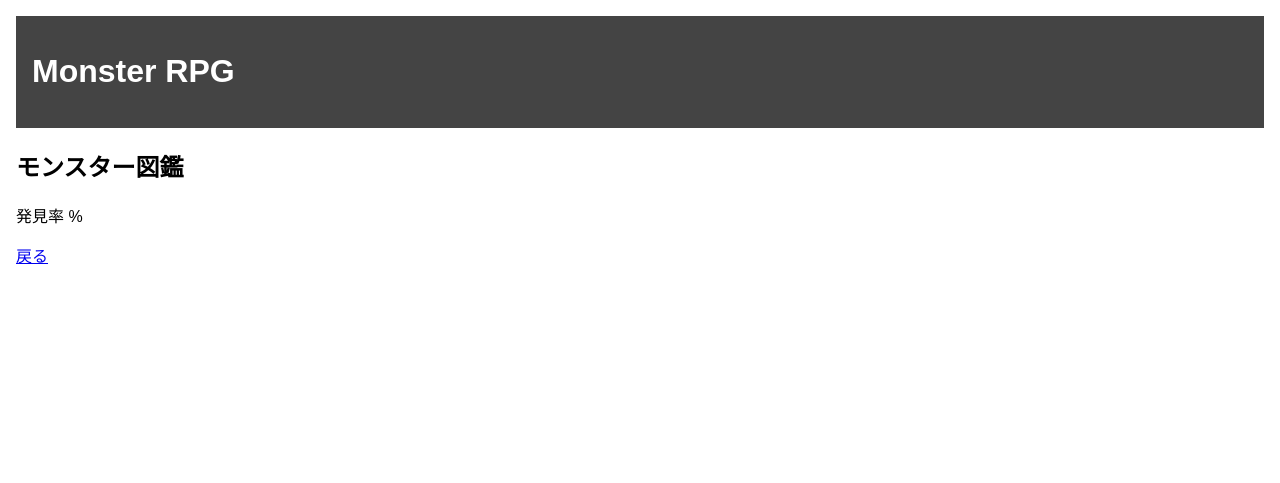
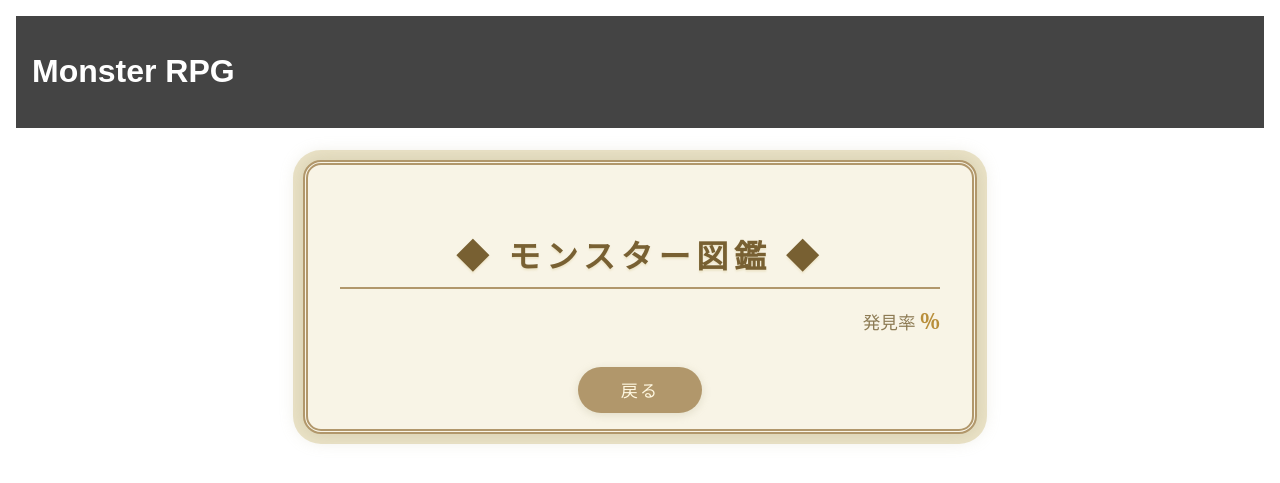
Before and after one commit to bakamarudasi/monster_rpg_project, a Flask app: template templates/monster_book.html in a window 1280 px wide. Shown: the top 483 px of the page. Run offline with Flask 3, Linux system fonts and the light colour scheme; the template is opened without the code that fills it, so the values that code supplies are empty.

Commit message:
Update monster_book.html

```diff
--- a/templates/monster_book.html
+++ b/templates/monster_book.html
@@ -1,24 +1,171 @@
 {% extends "layout.html" %}
 {% block content %}
-<h2>モンスター図鑑</h2>
-<p>発見率 {{ completion|round(1) }}%</p>
-<ul>
+<div class="book-wrapper">
+  <h2 class="book-title">◆ モンスター図鑑 ◆</h2>
+  <div class="book-meta">発見率 <span class="book-percent">{{ completion|round(1) }}%</span></div>
+  <ul class="book-list">
     {% for entry, status in entries %}
-  <li>
+      <li class="book-entry status-{{ status }}">
         {% if status == 'captured' %}
-    <strong>{{ entry.monster_id }}</strong> [捕獲]<br>
-    {{ entry.description }}
-    {% if entry.location_hint %}<br>出現場所: {{ entry.location_hint }}{% endif %}
-    {% if entry.synthesis_hint %}<br>合成ヒント: {{ entry.synthesis_hint }}{% endif %}
+          <div class="entry-head">
+            <span class="badge badge-captured">捕獲</span>
+            <span class="entry-id">{{ entry.monster_id }}</span>
+          </div>
+          <div class="entry-desc">{{ entry.description }}</div>
+          {% if entry.location_hint %}
+            <div class="entry-hint"><span class="hint-label">出現場所：</span>{{ entry.location_hint }}</div>
+          {% endif %}
+          {% if entry.synthesis_hint %}
+            <div class="entry-hint"><span class="hint-label">合成秘訣：</span>{{ entry.synthesis_hint }}</div>
+          {% endif %}
         {% elif status == 'seen' %}
-    {{ entry.monster_id }} [目撃]<br>
-    ??? 詳細は不明
-    {% if entry.location_hint %}<br>手掛かり: {{ entry.location_hint }}{% endif %}
+          <div class="entry-head">
+            <span class="badge badge-seen">目撃</span>
+            <span class="entry-id">{{ entry.monster_id }}</span>
+          </div>
+          <div class="entry-desc">？？？ 詳細は不明</div>
+          {% if entry.location_hint %}
+            <div class="entry-hint"><span class="hint-label">手掛かり：</span>{{ entry.location_hint }}</div>
+          {% endif %}
         {% else %}
-    ??? [未発見]
+          <div class="entry-head">
+            <span class="badge badge-unknown">未発見</span>
+            <span class="entry-id">？？？</span>
+          </div>
         {% endif %}
       </li>
     {% endfor %}
   </ul>
-<a href="{{ url_for('play', user_id=user_id) }}">戻る</a>
+  <div class="book-back">
+    <a href="{{ url_for('play', user_id=user_id) }}" class="book-link">戻る</a>
+  </div>
+</div>
+
+<style>
+.book-wrapper {
+  background: #f8f4e6;
+  border: 5px double #b1976b;
+  max-width: 600px;
+  margin: 2rem auto;
+  padding: 2.5rem 2rem 1rem 2rem;
+  box-shadow: 0 0 18px 5px #b3ad8a55, 0 0 0 10px #ede5ca;
+  border-radius: 18px;
+  font-family: "serif", "Yu Mincho", "Hiragino Mincho Pro", serif;
+  position: relative;
+}
+
+.book-title {
+  font-family: "Georgia", "serif";
+  font-size: 2rem;
+  text-align: center;
+  letter-spacing: 0.18em;
+  color: #786032;
+  margin-bottom: 1rem;
+  text-shadow: 0 2px 2px #ede5ca;
+  border-bottom: 2px solid #b1976b;
+  padding-bottom: 0.3em;
+}
+
+.book-meta {
+  text-align: right;
+  font-size: 1.1rem;
+  margin-bottom: 1.5em;
+  color: #8d7b54;
+}
+.book-percent {
+  font-weight: bold;
+  color: #b88e3a;
+  font-size: 1.25em;
+}
+
+.book-list {
+  list-style: none;
+  padding: 0;
+  margin: 0;
+}
+
+.book-entry {
+  background: #fff9eb;
+  border: 1.5px solid #d4bb94;
+  border-radius: 1rem;
+  margin-bottom: 1.3em;
+  padding: 1.2em 1em 0.8em 1.4em;
+  box-shadow: 0 0 8px #e3dbb5 inset;
+  position: relative;
+  transition: box-shadow .2s;
+}
+
+.book-entry.status-captured { border-left: 6px solid #e9b331; }
+.book-entry.status-seen { border-left: 6px solid #b1b1b1; }
+.book-entry.status-unknown { border-left: 6px solid #dcdcdc; opacity: 0.75; }
+
+.book-entry:hover {
+  box-shadow: 0 0 16px #e6ddaf, 0 0 0 4px #dec68233;
+}
+
+.entry-head {
+  display: flex;
+  align-items: center;
+  margin-bottom: 0.3em;
+  font-size: 1.1em;
+  gap: 0.7em;
+}
+
+.badge {
+  display: inline-block;
+  font-size: 0.98em;
+  border-radius: 0.7em;
+  padding: 0.1em 0.8em 0.1em 0.7em;
+  font-family: "Georgia", "serif";
+  font-weight: bold;
+  margin-right: 0.3em;
+  box-shadow: 0 1px 0 #e2d6c2;
+}
+.badge-captured { background: #ffe185; color: #715400; border: 1px solid #e9b331; }
+.badge-seen { background: #e4e4e4; color: #565656; border: 1px solid #b1b1b1; }
+.badge-unknown { background: #e9e4d4; color: #adadad; border: 1px solid #d4bb94; }
+
+.entry-id {
+  font-family: "Menlo", "monospace";
+  font-size: 1.05em;
+  letter-spacing: 0.06em;
+}
+
+.entry-desc {
+  margin-bottom: 0.5em;
+  color: #5e4820;
+  font-size: 1.08em;
+  font-weight: 500;
+  line-height: 1.6;
+}
+.entry-hint {
+  font-size: 0.99em;
+  color: #87744c;
+  margin-bottom: 0.17em;
+  margin-left: 1.2em;
+}
+.hint-label {
+  font-weight: bold;
+  color: #b88e3a;
+}
+
+.book-back {
+  margin-top: 2em;
+  text-align: center;
+}
+.book-link {
+  display: inline-block;
+  background: #b1976b;
+  color: #fff8e1;
+  padding: 0.6em 2.5em;
+  font-size: 1.07em;
+  border-radius: 2em;
+  letter-spacing: 0.12em;
+  text-decoration: none;
+  box-shadow: 0 2px 8px #b3ad8a55;
+  border: none;
+  transition: background .18s;
+}
+.book-link:hover { background: #e9b331; color: #715400; }
+</style>
 {% endblock %}
```
Lines whose indentation alone changed are shown as unchanged.
